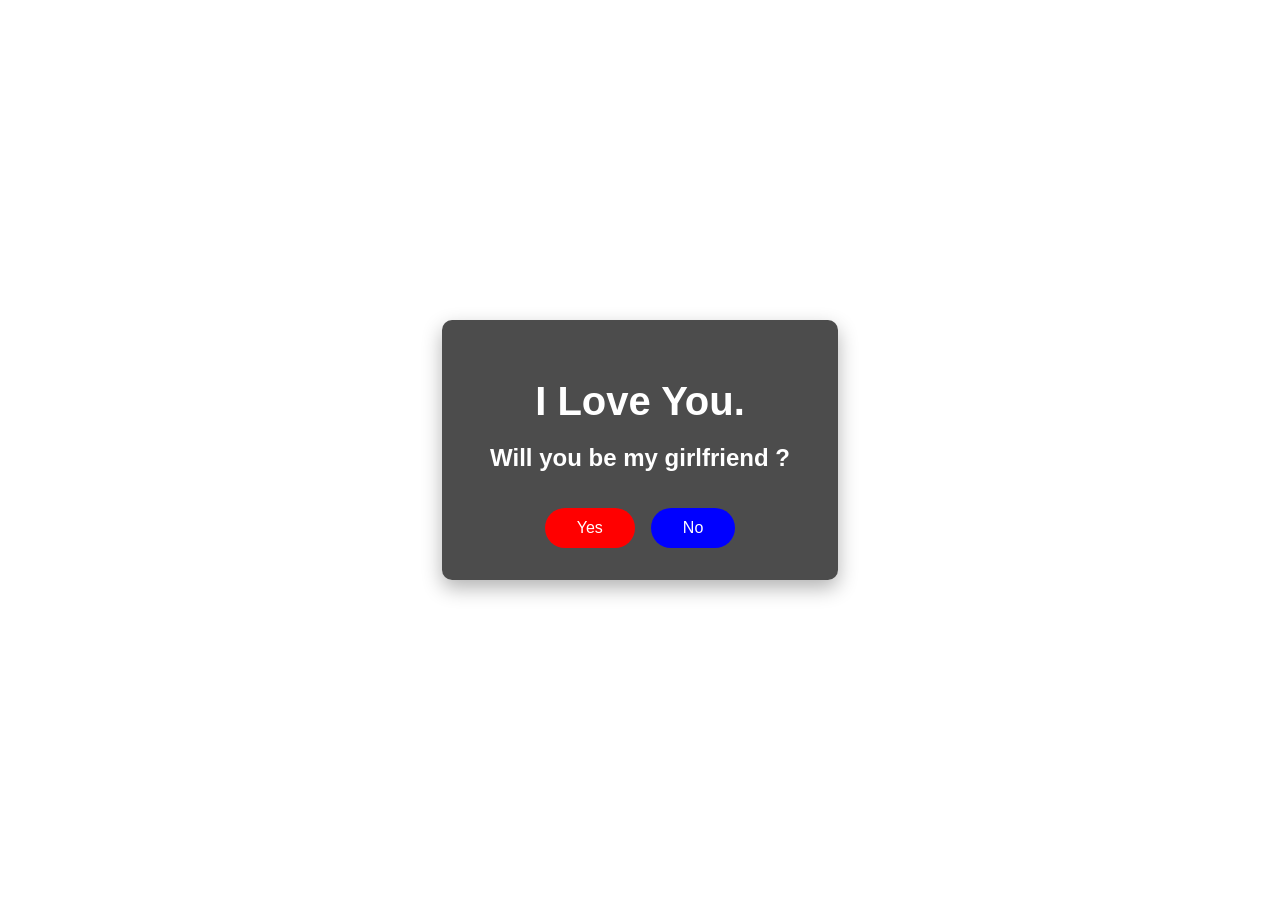
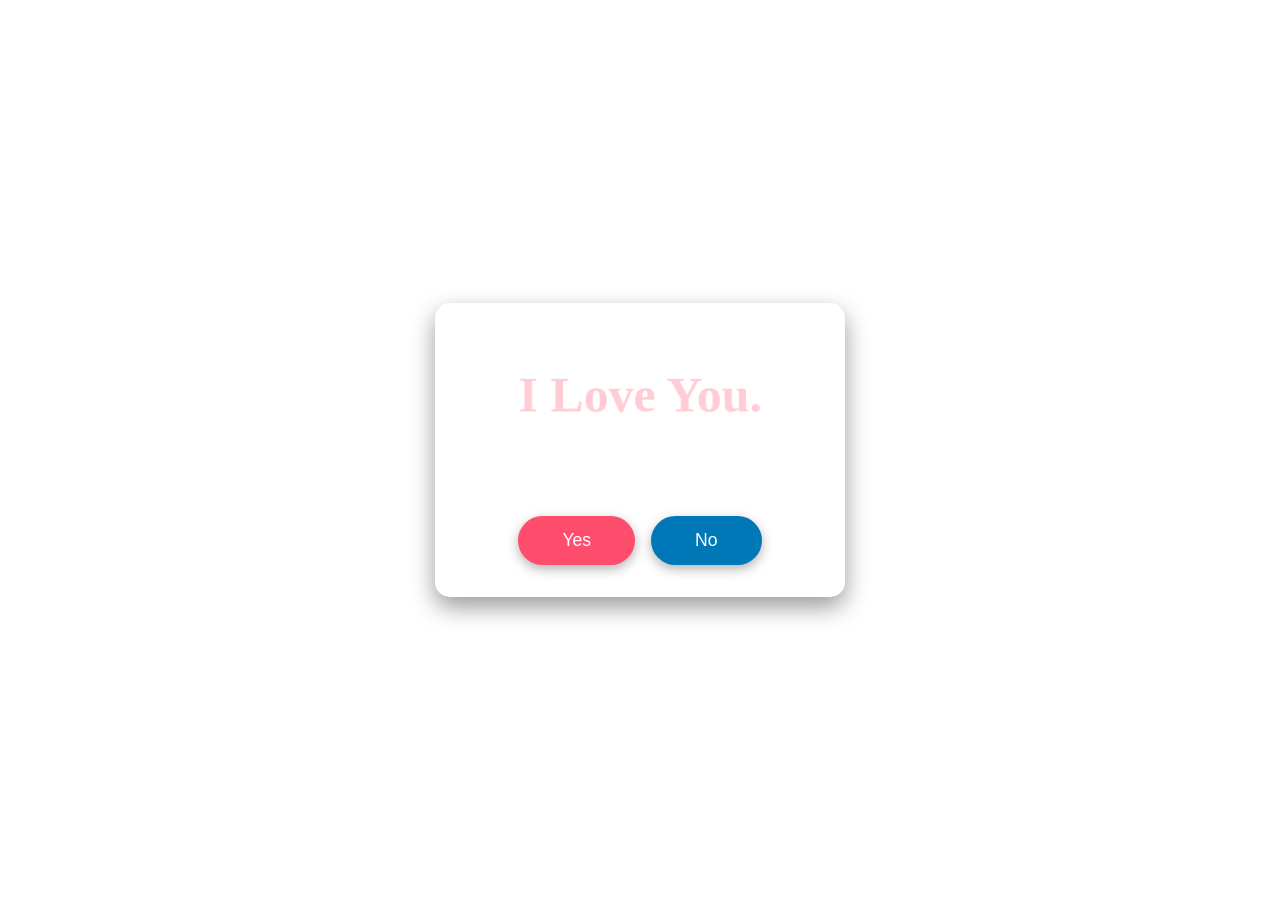

feat: new structure

--- a/style.css
+++ b/style.css
@@ -1,35 +1,38 @@
-/* style.css */
+@import url('https://fonts.googleapis.com/css2?family=Pacifico&display=swap');
 
 body {
-  font-family: 'Arial', sans-serif;
+  font-family: 'Pacifico', cursive;
   display: flex;
   justify-content: center;
   align-items: center;
   height: 100vh;
   margin: 0;
-  background: url('https://images.unsplash.com/photo-[number redacted]b839f4359be') no-repeat center center fixed;
+  background: url('https://images.unsplash.com/photo-[number redacted]b839f4359be') no-repeat center center fixed;
   background-size: cover;
   color: #fff;
+  position: relative;
 }
 
 form {
-  background: rgba(0, 0, 0, 0.7); /* Darker transparency for better contrast */
-  padding: 2em 3em; /* Increased padding for more space */
-  border-radius: 10px; /* Slightly reduced border radius */
-  box-shadow: 0 8px 20px rgba(0, 0, 0, 0.3); /* Increased shadow for depth */
+  background: rgba(255, 255, 255, 0.15);
+  padding: 2em 3em;
+  border-radius: 15px;
   text-align: center;
+  box-shadow: 0 10px 25px rgba(0, 0, 0, 0.4);
   backdrop-filter: blur(10px);
-  max-width: 400px; /* Added max-width for better fit */
-  margin: 20px; /* Added margin for spacing */
+  max-width: 400px;
+  margin: 20px;
 }
 
 h1 {
-  font-size: 2.5em;
-  margin-bottom: 0.5em;
+  font-size: 3em;
+  margin-bottom: 0.3em;
+  color: #ffccd5;
+  animation: pulse 2s infinite;
 }
 
 h2 {
-  font-size: 1.5em;
+  font-size: 1.7em;
   margin-bottom: 1.5em;
 }
 
@@ -42,25 +45,62 @@ h2 {
 input[type="submit"] {
   color: #fff;
   border: none;
-  padding: 0.7em 2em;
-  font-size: 1em;
-  border-radius: 25px;
+  padding: 0.8em 2.5em;
+  font-size: 1.1em;
+  border-radius: 30px;
   cursor: pointer;
-  transition: opacity 0.3s, transform 0.3s;
+  transition: all 0.3s ease;
+  box-shadow: 0 4px 12px rgba(0, 0, 0, 0.3);
 }
 
 #yes {
-  background-color: red;
+  background-color: #ff4d6d;
 }
 
 #no {
-  background-color: blue;
+  background-color: #0077b6;
 }
 
 input[type="submit"]:hover {
-  opacity: 0.8;
+  opacity: 0.9;
+  transform: scale(1.05);
 }
 
 input[type="submit"]:active {
   transform: scale(0.95);
+}
+
+#gif-container {
+  position: fixed;
+  top: 50%;
+  left: 50%;
+  transform: translate(-50%, -50%);
+  background: rgba(255, 255, 255, 0.9);
+  border-radius: 20px;
+  padding: 2em;
+  text-align: center;
+  z-index: 1000;
+  display: none;
+  box-shadow: 0 10px 40px rgba(0, 0, 0, 0.5);
+}
+
+#gif-container img {
+  max-width: 300px;
+  margin-bottom: 1em;
+  border-radius: 15px;
+}
+
+#gif-container p {
+  font-size: 1.5em;
+  color: #e63946;
+}
+
+.hidden {
+  display: none;
+}
+
+@keyframes pulse {
+  0% { transform: scale(1); }
+  50% { transform: scale(1.05); }
+  100% { transform: scale(1); }
 }
